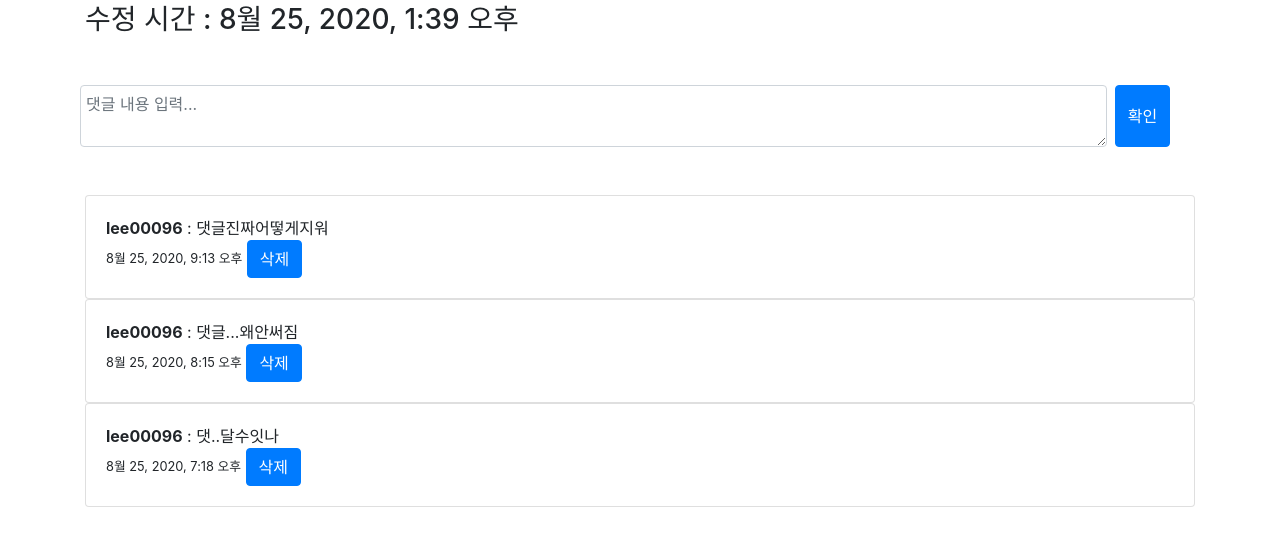
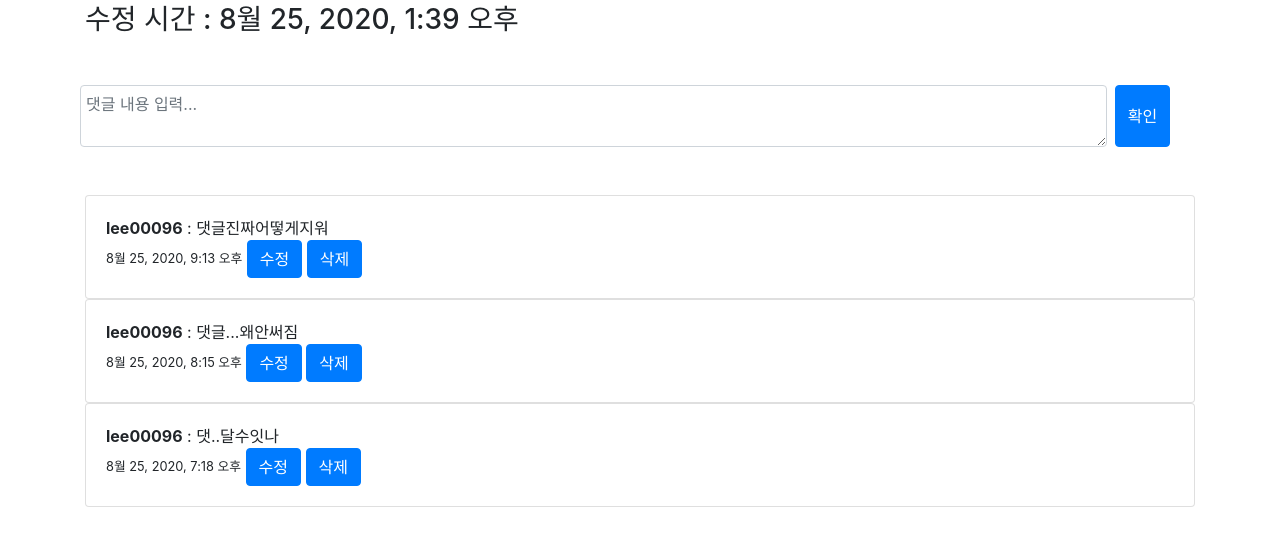
Before and after one commit to lee00096/peach8, a Django app: page /products/5/ in a window 1280 px wide. Shown: the part 400-955 px from the top of the page. Run offline with Django 3.2, Linux system fonts and the light colour scheme; data comes from the database, SQL or seed files in the repository; both versions use the stored data as it was after the commit; some libraries are stand-ins or nearby versions.

Commit message:
무언가의번데기22

```diff
--- a/products/templates/products/show.html
+++ b/products/templates/products/show.html
@@ -45,6 +45,7 @@
             <div class="card-body">
                 <b>{{ comment.user }}</b> : {{ comment.content }}<br>
                 <small>{{ comment.created_at }}</small>
+                    <input type="submit" class="btn btn-primary" value="수정">
                     <input type="submit" class="btn btn-primary" value="삭제">
 
                 </div>
```
Also changed, not shown: db.sqlite3.
